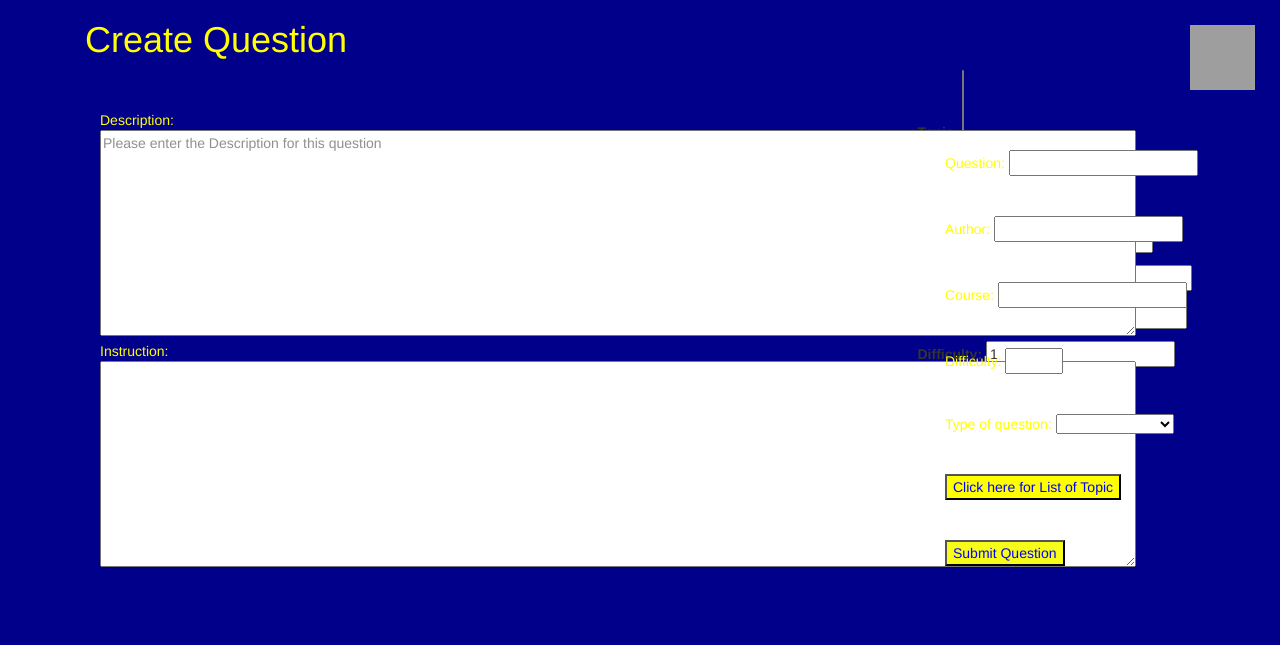
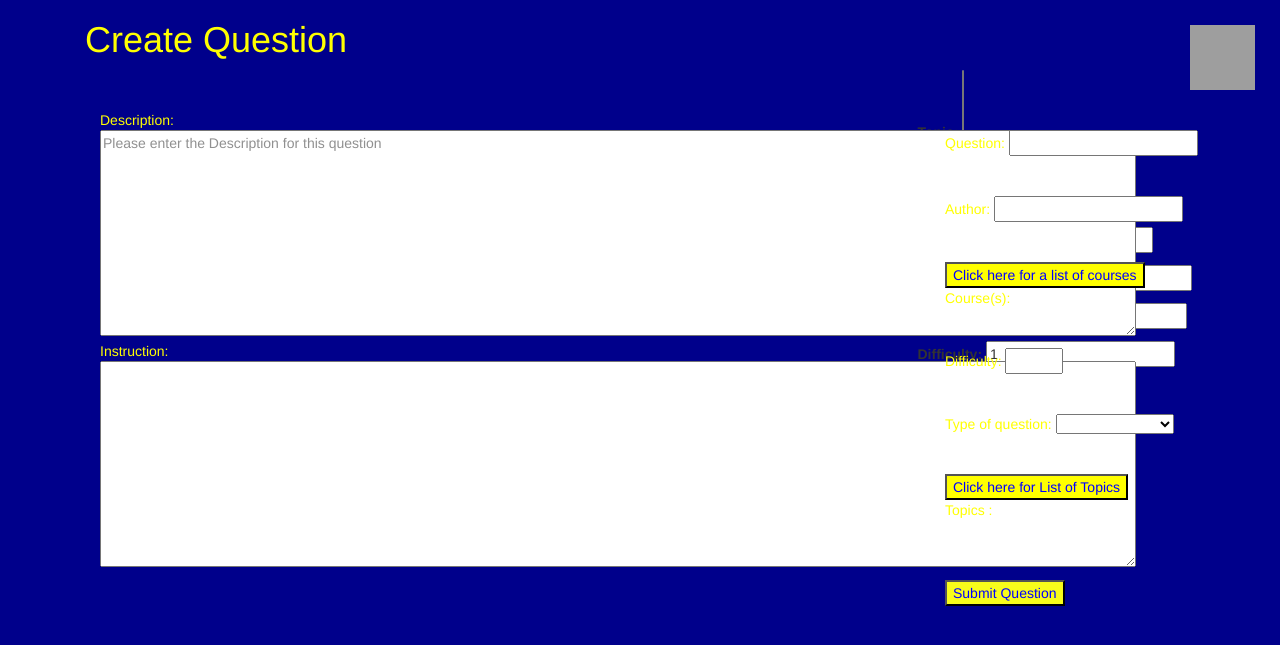
Before and after one commit to jmaloyjr/CISC475-Project, a Django app: template QCS/Question/templates/question_create.html in a window 1280 px wide. Shown: the top 645 px of the page. Run offline with Django 3.2, Linux system fonts and the light colour scheme; the template is opened without the code that fills it: values that come from a table or form of the project are taken from there, others are empty; some libraries are stand-ins or nearby versions; grey boxes are pictures that could not be loaded.

Commit message:
Fixed up code for create page

```diff
--- a/QCS/Question/templates/question_create.html
+++ b/QCS/Question/templates/question_create.html
@@ -17,6 +17,33 @@
     <!-- Latest compiled JavaScript -->
     <script src="https://maxcdn.bootstrapcdn.com/bootstrap/3.4.0/js/bootstrap.min.js"></script>
     <title> Creating a new question for the catalog </title>
+    <script>
+        function printcourses(){
+            var list = document.getElementById("course_list");
+            var values = list.getElementsByTagName("input");
+            document.getElementById("Courses").innerHTML = "Courses: ";
+            for(var i = 0; i < values.length;i++){
+                var tmp = values[i];
+                if(tmp.checked == 1){
+                    document.getElementById("Courses").innerHTML += tmp.value + " ";
+                }
+            }
+            document.getElementById('id02').style.display = 'none';
+        }
+        function printtopics(){
+            var list = document.getElementById("topic_list");
+            var values = list.getElementsByTagName("input");
+            document.getElementById("Topics").innerHTML = "Topics: ";
+            for(var i = 0; i < values.length;i++){
+                var tmp = values[i];
+                if(tmp.checked == 1){
+                    document.getElementById("Topics").innerHTML += tmp.value + " ";
+                }
+            }
+            document.getElementById('id01').style.display = 'none';
+        }
+
+    </script>
 </head>
 
 <body style="background-color: darkblue">
@@ -29,18 +56,21 @@
         <div style="color:yellow"> Instruction: </div>
         <textarea placeholder="BLAH BLAGH BLAJ" rows="10" cols="125"> </textarea>
     </div>
-    <div class="col-lg-3" style="color:yellow;position: absolute; right:30px" >
+    <div class="col-lg-3" style="color:yellow;position: absolute; right:30px">
+        <br>
+
         <br>
         <br>
-        <br>
-        <br>
-        <div> Question: <input style="color:black;"type="text" width=""> </div>
+        <div> Question: <input style="color:black;" type="text" width=""> </div>
         <br>
         <br>
         <div>Author: <input style="color:black;" type="text"></div>
         <br>
         <br>
-        <div> Course: <input style="color:black;" type="text"> </div>
+        <button " type="button" data-toggle="modal" data-target="#example"
+            onclick="document.getElementById('id02').style.display = 'block' "
+            style="background-color:yellow;color: blue;">Click here for a list of courses </button>
+        <br><div id ="Courses">Course(s): </div>
         <br>
         <br>
         <div> Difficulty: <input style="color:black;" type="number" min="0" max="10"> </div>
@@ -56,13 +86,16 @@
         </div>
         <br>
         <br>
-        <button type="button"  data-toggle="modal" data-target="#example"
-            onclick="document.getElementById('id01').style.display = 'block' "  style="background-color:yellow;color: blue;">Click here for List of
-            Topic </button>
+        <button type="button" data-toggle="modal" data-target="#example"
+            onclick="document.getElementById('id01').style.display = 'block' "
+            style="background-color:yellow;color: blue;">Click here for List of
+            Topics </button>
+            <div id = 'Topics'>Topics :</div>
         <br>
         <br>
         <br>
-        <div><input type="Submit" value="Submit Question"style="background-color:rgb(248, 252, 27);color: blue;"></div>
+        <div><input type="Submit" value="Submit Question" style="background-color:rgb(248, 252, 27);color: blue;"
+            ></div>
 
     </div>
 
@@ -71,22 +104,42 @@
             <div class="w3-container" style="height:350px;width: 800px;">
                 <span onclick="document.getElementById('id01').style.display='none'"
                     class="w3-button w3-display-topright">&times;</span>
-                    <h1>Check each box that applies to this question</h1>
-                <input type="checkbox">For-loop <br>
-                <input type="checkbox">Recursion<br>
-                <input type="checkbox">Big-O<br>
-                <input type="submit" style="position: absolute;bottom: 10px; left:390px" value="Submit Topics"
-                    onclick="document.getElementById('id01').style.display = 'none'" style="right:20px;">
+                <h1>Check each box that applies to this question:</h1>
+                <div id = "topic_list">
+                <input class=checkbox type="checkbox" value= "For-loop">For-loop <br>
+                <input class=checkbox type="checkbox" value= "Recursion">Recursion<br>
+                <input class=checkbox type="checkbox" value = "Big-O">Big-O<br>
+                <input id=store_topic type="submit" style="position: absolute;bottom: 10px; left:390px"
+                    value="Submit Topics" onclick="printtopics()" style="right:20px;">
+                </div>
             </div>
         </div>
     </div>
-<div>
-    <img src= "https://i0.wp.com/fanapeel.com/wp-content/uploads/logo_-university-of-delaware-fightin-blue-hens-ud.png?ssl=1" style="height: 65px; width: 65px;position: absolute;top: 25px;right: 25px;">
-</div>
+    <div id="id02" class="w3-modal">
+        <div class="w3-modal-content">
+            <div id=loopdiv class="w3-container" style="height:350px;width: 800px;">
+                <span onclick="document.getElementById('id02').style.display='none'"
+                    class="w3-button w3-display-topright">&times;</span>
+                <h1>Check each box that applies to this question:</h1>
+                <div id = course_list>
+                    <input class=checkbox value= "course1" type="checkbox">Course1<br>
+                    <input class=checkbox value= "course2" type="checkbox">Course2<br>
+                    <input class=checkbox type="checkbox" value="course3">Course3<br>
+                </div>
+                <input id=store_topic type="submit" style="position: absolute;bottom: 10px; left:390px"
+                    value="Submit Topics" onclick="printcourses()">
+            </div>
+        </div>
+    </div>
+    <div>
+        <img src="https://i0.wp.com/fanapeel.com/wp-content/uploads/logo_-university-of-delaware-fightin-blue-hens-ud.png?ssl=1"
+            style="height: 65px; width: 65px;position: absolute;top: 25px;right: 25px;">
+    </div>
 
 
 </body>
 <script>
+
 </script>
 
 </html>
```
